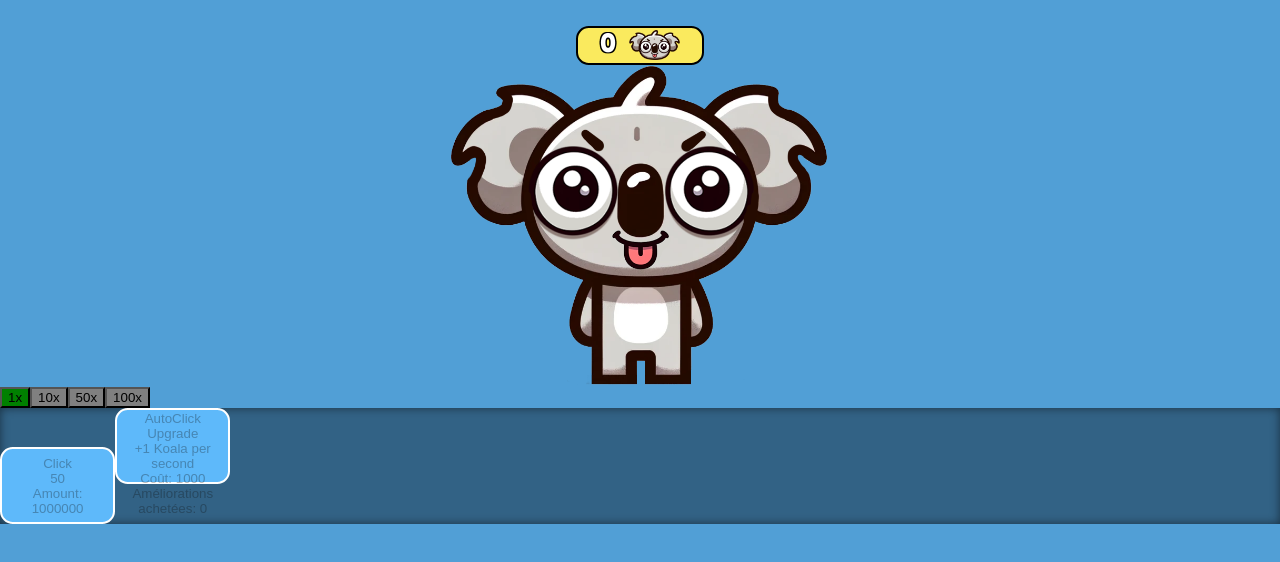
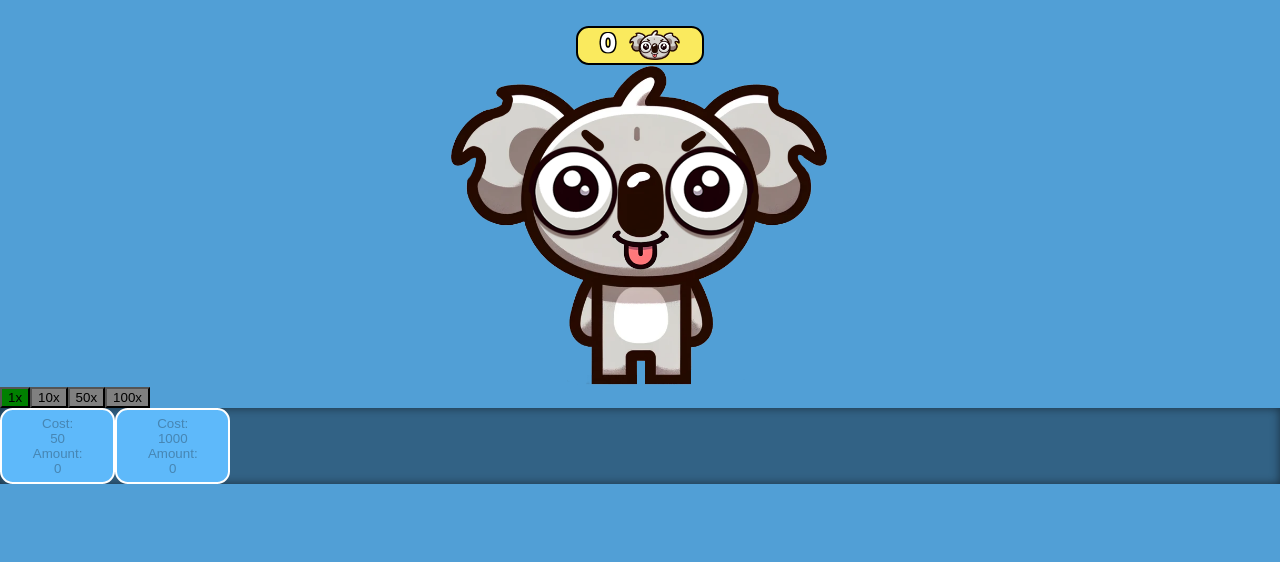
Before and after one commit to Kassett1/koalaClicker, a React (Create React App) app: page / in a window 1280 px wide. Shown: the top 562 px of the page. Built offline with nearby package versions, Linux system fonts and the light colour scheme.

Commit message:
maj des composants d'upgrade

```diff
--- a/src/Composants/App.jsx
+++ b/src/Composants/App.jsx
@@ -1,4 +1,4 @@
-import React, { useState, useEffect, useRef } from 'react';
+import React, { useState } from 'react';
 import Counter from './Counter';
 import FlyingKoala from './FlyingKoala';
 import KoalaButton from './KoalaButton';
@@ -11,22 +11,8 @@ import '../css/App.css';
 function App() {
   const [score, setScore] = useState(0);
   const [flyingKoalas, setFlyingKoalas] = useState([]);
-
-  const [clickUpgrade, setClickUpgrade] = useState({
-    value: 1000000,
-    price: 50,
-    count: 0,
-  });
-
-  const [autoClick, setAutoClick] = useState({
-    value: 0,
-    price: 1000,
-    count: 0,
-  });
-
   const [multiplier, setMultiplier] = useState(1);
-
-  const autoClickValueRef = useRef(autoClick.value);
+  const [clickValue, setClickValue] = useState(0);
 
   // Fonction pour générer un FlyingKoala à l'écran
   const spawnFlyingKoala = () => {
@@ -44,73 +30,9 @@ function App() {
 
   // Fonction pour incrémenter le score
   const incrementScore = () => {
-    setScore(score + clickUpgrade.value);
+    setScore(score + clickValue);
     spawnFlyingKoala();
   };
-
-  // Fonction pour l'auto-clic
-  const applyAutoClick = () => {
-    setScore((prevScore) => prevScore + autoClickValueRef.current);
-  };
-
-  // Fonction de calcul des coûts des augmentation
-  const calculateTotalCost = (
-    baseCost,
-    multiplierArg,
-    minPercent,
-    maxPercent,
-  ) => {
-    let total = 0;
-    let baseCostCopy = baseCost;
-
-    for (let i = 0; i < multiplierArg; i += 1) {
-      total += baseCostCopy;
-      const randomIncrement = minPercent + Math.random() * (maxPercent - minPercent);
-      baseCostCopy = Math.ceil(baseCostCopy * (1 + randomIncrement / 100));
-    }
-
-    return total;
-  };
-
-  // Fonction pour acheter l'amélioration de clic
-  const buyClickUpgrade = () => {
-    const totalCost = calculateTotalCost(
-      clickUpgrade.price,
-      multiplier,
-      2.5,
-      4,
-    );
-    if (score >= totalCost) {
-      setScore(score - Math.ceil(totalCost));
-      setClickUpgrade((prev) => ({
-        ...prev,
-        value: prev.value + multiplier,
-        price: Math.ceil(totalCost),
-        count: prev.count + multiplier,
-      }));
-    }
-  };
-
-  // Fonction pour acheter l'amélioration d'auto-clic
-  const buyAutoClickUpgrade = () => {
-    const totalCost = autoClick.price * multiplier;
-    if (score >= totalCost) {
-      setScore(score - Math.ceil(totalCost));
-      const newValue = autoClick.value + 1;
-      setAutoClick((prev) => ({
-        ...prev,
-        value: newValue,
-        price: Math.ceil(prev.price * 1.5),
-        count: prev.count + 1,
-      }));
-      autoClickValueRef.current = newValue;
-    }
-  };
-
-  useEffect(() => {
-    const interval = setInterval(applyAutoClick, 1000);
-    return () => clearInterval(interval);
-  }, []);
 
   return (
     <div className="App">
@@ -124,16 +46,14 @@ function App() {
         <ClickUpgrade
           className="clickUpgrade"
           score={score}
-          onBuy={buyClickUpgrade}
-          upgrade={clickUpgrade}
+          setScore={setScore}
           multiplier={multiplier}
-          totalCost={calculateTotalCost(clickUpgrade.price, multiplier, 2.5, 4)}
+          update={setClickValue}
         />
         <AutoClick
           className="autoClick"
           score={score}
-          onBuy={buyAutoClickUpgrade}
-          upgrade={autoClick}
+          setScore={setScore}
           multiplier={multiplier}
         />
       </section>
--- a/src/Composants/AutoClick.jsx
+++ b/src/Composants/AutoClick.jsx
@@ -1,45 +1,65 @@
-import React from 'react';
+import React, { useState, useRef, useEffect } from 'react';
 import PropTypes from 'prop-types';
 import '../css/reset.css';
 import '../css/App.css';
 
 function AutoClick({
-  score, onBuy, upgrade, multiplier,
+  score, setScore, multiplier,
 }) {
-  // Calcul du coût en fonction du multiplicateur
-  const totalCost = upgrade.price * multiplier;
+  const [autoClick, setAutoClick] = useState({
+    value: 0,
+    price: 1000,
+    count: 0,
+  });
+
+  const autoClickValueRef = useRef(autoClick.value);
+
+  const applyAutoClick = () => {
+    setScore((prevScore) => prevScore + autoClickValueRef.current);
+  };
+
+  const buyAutoClickUpgrade = () => {
+    const totalCost = autoClick.price * multiplier;
+    if (score >= totalCost) {
+      setScore(score - Math.ceil(totalCost));
+      const newValue = autoClick.value + 1;
+      setAutoClick((prev) => ({
+        ...prev,
+        value: newValue,
+        price: Math.ceil(prev.price * 1.5),
+        count: prev.count + 1,
+      }));
+      autoClickValueRef.current = newValue;
+    }
+  };
+
+  useEffect(() => {
+    const interval = setInterval(applyAutoClick, 1000);
+    return () => clearInterval(interval);
+  }, []);
 
   return (
     <button
       className="upgrades"
       type="button"
-      onClick={onBuy}
-      disabled={score < totalCost}
-      style={{ backgroundColor: score < totalCost ? '#5EB9FA' : '#75DE5B' }}
+      onClick={buyAutoClickUpgrade}
+      disabled={score < (autoClick.price * multiplier)}
+      style={{ backgroundColor: score < (autoClick.price * multiplier) ? '#5EB9FA' : '#75DE5B' }}
     >
-      AutoClick Upgrade
+      Cost:
       <br />
-      +1 Koala per second
+      {autoClick.price * multiplier}
       <br />
-      Coût:
-      {' '}
-      {totalCost}
+      Amount:
       <br />
-      Améliorations achetées:
-      {' '}
-      {upgrade.count}
+      {autoClick.count}
     </button>
   );
 }
 
 AutoClick.propTypes = {
   score: PropTypes.number.isRequired,
-  onBuy: PropTypes.func.isRequired,
-  upgrade: PropTypes.shape({
-    value: PropTypes.number,
-    price: PropTypes.number,
-    count: PropTypes.number,
-  }).isRequired,
+  setScore: PropTypes.func.isRequired,
   multiplier: PropTypes.number.isRequired,
 };
 
--- a/src/Composants/ClickUpgrade.jsx
+++ b/src/Composants/ClickUpgrade.jsx
@@ -1,40 +1,87 @@
-import React from 'react';
+import { useState, useEffect } from 'react';
 import PropTypes from 'prop-types';
 import '../css/reset.css';
 import '../css/App.css';
 
 function ClickUpgrade({
-  score, onBuy, upgrade, totalCost,
+  score, setScore, multiplier, update,
 }) {
+  // État pour stocker la valeur actuelle, le prix et le nombre d'améliorations achetées.
+  const [clickUpgrade, setClickUpgrade] = useState({
+    value: 1000000,
+    price: 50,
+    count: 0,
+  });
+
+  // Calcul du coût total des améliorations en fonction du multiplicateur.
+  const calculateTotalCost = () => {
+    let total = 0;
+    let newPrice = clickUpgrade.price;
+
+    // Ajout du coût de chaque amélioration (+4% à chaque fois).
+    for (let i = 0; i < multiplier; i += 1) {
+      total += newPrice;
+      newPrice = Math.ceil(newPrice * 1.04);
+    }
+
+    return total;
+  };
+
+  // MAJ de la valeur de l'amélioration et du prix après l'achat.
+  const updateClickValue = (addedValue, newPrice) => {
+    setClickUpgrade((prev) => ({
+      ...prev,
+      value: prev.value + addedValue,
+      price: newPrice,
+      count: prev.count + addedValue,
+    }));
+
+    // Refléter les changements dans le composant App.
+    update(clickUpgrade.value + addedValue);
+  };
+
+  // Achat d'améliorations lorsque le bouton est cliqué.
+  const buyClickUpgrade = () => {
+    const totalCost = calculateTotalCost();
+
+    // Score est suffisant ou non pour acheter les améliorations.
+    if (score >= totalCost) {
+      setScore(score - totalCost); // Déduit le coût du score.
+      const newPrice = Math.ceil(clickUpgrade.price * (1.04 ** multiplier));
+      // MAJ de la valeur, du prix de l'amélioration et du compteur.
+      updateClickValue(multiplier, newPrice);
+    }
+  };
+
+  // MAJ la valeur de l'amélioration dans App.
+  useEffect(() => {
+    update(clickUpgrade.value);
+  }, [clickUpgrade.value]);
+
   return (
     <button
       className="upgrades clickButton"
       type="button"
-      onClick={onBuy}
-      disabled={score < totalCost}
-      style={{ backgroundColor: score < totalCost ? '#5EB9FA' : '#75DE5B' }}
+      onClick={buyClickUpgrade}
+      disabled={score < calculateTotalCost()} // Désactive le bouton si le score est insuffisant.
+      style={{ backgroundColor: score < calculateTotalCost() ? '#5EB9FA' : '#75DE5B' }} // Change la couleur du bouton en fonction du score.
     >
-      Click
+      Cost:
       <br />
-      {totalCost}
+      {calculateTotalCost()}
       <br />
       Amount:
       <br />
-      {upgrade.value}
+      {clickUpgrade.count}
     </button>
   );
 }
 
 ClickUpgrade.propTypes = {
   score: PropTypes.number.isRequired,
-  onBuy: PropTypes.func.isRequired,
-  upgrade: PropTypes.shape({
-    value: PropTypes.number,
-    price: PropTypes.number,
-    count: PropTypes.number,
-  }).isRequired,
-  // multiplier: PropTypes.number.isRequired,
-  totalCost: PropTypes.number.isRequired,
+  setScore: PropTypes.func.isRequired,
+  multiplier: PropTypes.number.isRequired,
+  update: PropTypes.func.isRequired,
 };
 
 export default ClickUpgrade;
```
